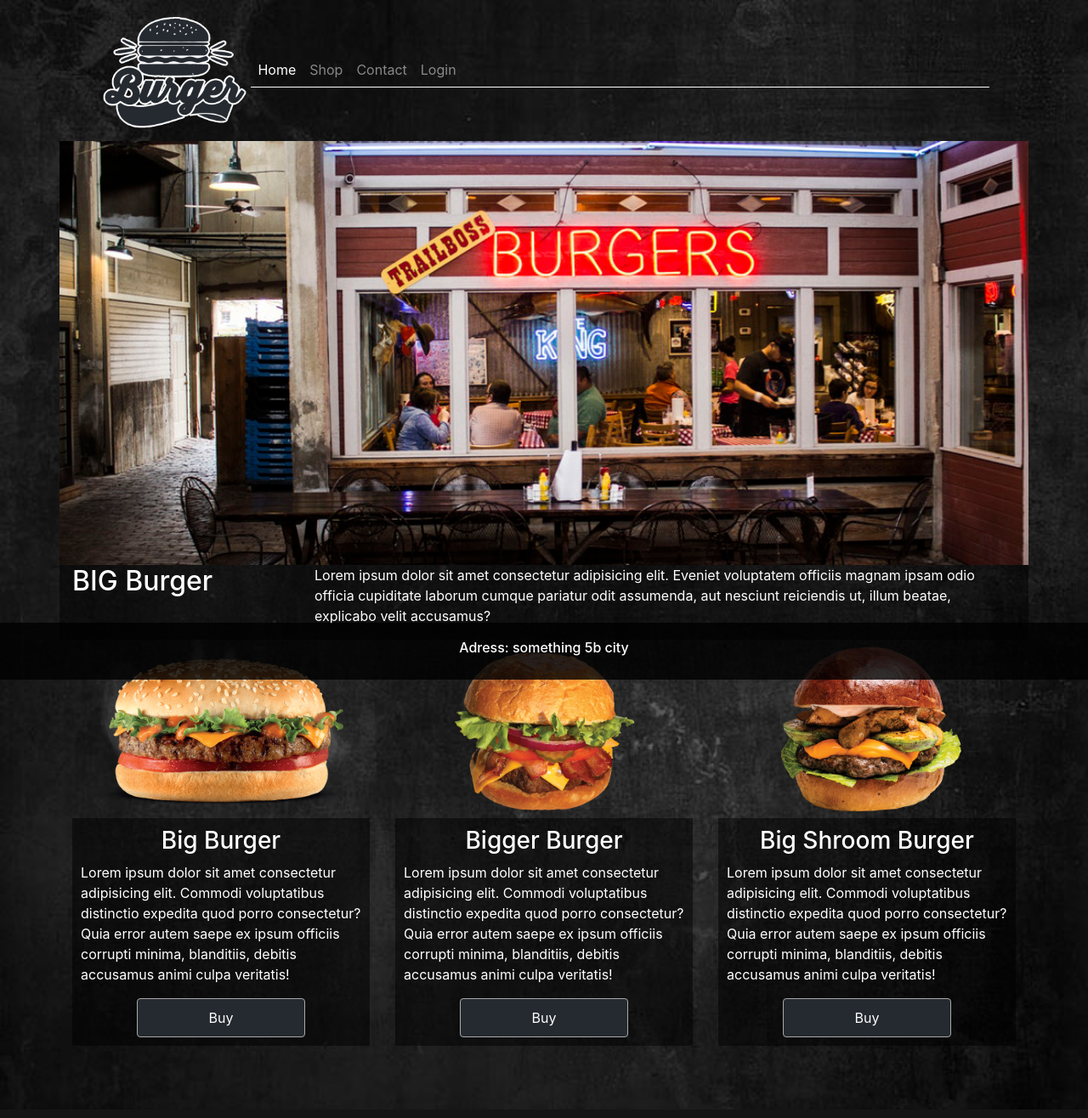
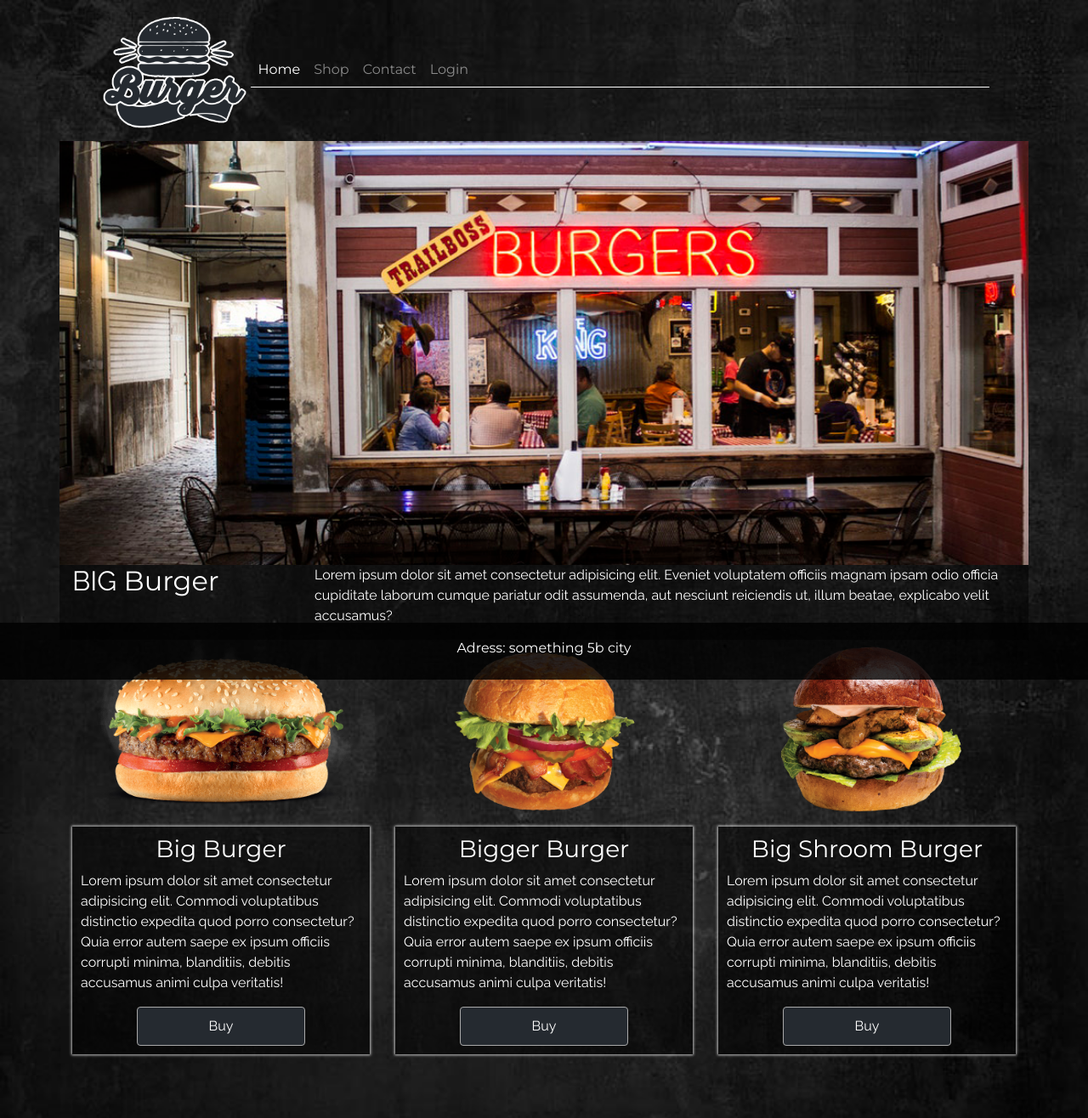
Before and after one commit to birk0169/BigBurgers, a PHP site: page / in a window 1280 px wide. Shown: the whole page at 85% size. Run offline with PHP 8.4, Linux system fonts and the light colour scheme.

Commit message:
Added news fonts

```diff
--- a/css/styles.css
+++ b/css/styles.css
@@ -1,9 +1,12 @@
-p {
+@import url("https://fonts.googleapis.com/css?family=Montserrat|Raleway&display=swap");
+* {
   color: white;
+  font-family: 'Raleway', sans-serif;
 }
 
-h1, h2, h3, h4, h5, h6 {
+h1, h2, h3, h4, h5, h6, a {
   color: white;
+  font-family: 'Montserrat', sans-serif;
 }
 
 body {
@@ -35,6 +38,9 @@ body .header-image {
 article div {
   padding: 10px;
   background: rgba(0, 0, 0, 0.5);
+  -webkit-box-shadow: 0px 0px 3px 1px rgba(255, 255, 255, 0.75);
+          box-shadow: 0px 0px 3px 1px rgba(255, 255, 255, 0.75);
+  margin-top: 10px;
 }
 
 article h3 {
--- a/css/styles.scss
+++ b/css/styles.scss
@@ -1,14 +1,20 @@
+@import url('https://fonts.googleapis.com/css?family=Montserrat|Raleway&display=swap');
+
+
+//Variables
 $black: rgba(0,0,0,0.5);
 $grey: #252a30;
 $white: #fdfdfd;
 $red: #d60004;
 
-p{
+*{
     color: white;
+    font-family: 'Raleway', sans-serif;
 }
 
-h1, h2, h3, h4, h5, h6{
+h1, h2, h3, h4, h5, h6, a{
     color: white;
+    font-family: 'Montserrat', sans-serif;
 }
 
 body{
@@ -39,14 +45,22 @@ body .header-image{
 }
 
 
-//main
+//Main
 main div{
 
 }
 
+//Article
+// article{
+//     box-shadow: 0px 0px 5px 6px rgba(255,255,255,0.75);
+// }
+
 article div{
     padding: 10px;
     background: rgba(0,0,0,0.5);
+    //Not sure on this one \/
+    box-shadow: 0px 0px 3px 1px rgba(255,255,255,0.75);
+    margin-top: 10px;
 }
 
 article h3{
--- a/index.php
+++ b/index.php
@@ -40,7 +40,7 @@
             <!-- Header Image -->
             <div class="row">
                 <div class="col px-0">
-                    <img class="header-image img-fluid px-0" src="img\header-image-3.jpg" alt="">
+                    <img class="header-image img-fluid px-0" src="img\header-image-3.jpg" alt="Burger Resturant">
                 </div>
             </div>
         </header>
@@ -48,7 +48,7 @@
         <main>
             <div class="row background-black">
                 <div class="col-lg-3 col-md-5">
-                    <h2>BIG Burger</h2>
+                    <h2><span class="cursive">BIG</span> Burger</h2>
                 </div>
                 <div class="col-lg-9 col-md-7">
                     <p>Lorem ipsum dolor sit amet consectetur adipisicing elit. Eveniet voluptatem officiis magnam ipsam odio officia cupiditate laborum cumque pariatur odit assumenda, aut nesciunt reiciendis ut, illum beatae, explicabo velit accusamus?</p>
@@ -58,7 +58,7 @@
 
             <div class="row">
                 <article class="col-md-4">
-                    <img class="img-fluid" src="img/burger-1.png" alt="">
+                    <img class="img-fluid" src="img/burger-1.png" alt="The classic and tasty Big Burger">
                     <div>
                         <h3>Big Burger</h3>
                         <p>Lorem ipsum dolor sit amet consectetur adipisicing elit. Commodi voluptatibus distinctio expedita quod porro consectetur? Quia error autem saepe ex ipsum officiis corrupti minima, blanditiis, debitis accusamus animi culpa veritatis!</p>
@@ -66,7 +66,7 @@
                     </div>
                 </article>
                 <article class="col-md-4">
-                    <img class="img-fluid" src="img/burger-2.png" alt="">
+                    <img class="img-fluid" src="img/burger-2.png" alt="The Bigger Burger with extra crispy bacon">
                     <div>
                         <h3>Bigger Burger</h3>
                         <p>Lorem ipsum dolor sit amet consectetur adipisicing elit. Commodi voluptatibus distinctio expedita quod porro consectetur? Quia error autem saepe ex ipsum officiis corrupti minima, blanditiis, debitis accusamus animi culpa veritatis!</p>
@@ -74,7 +74,7 @@
                     </div>
                 </article>
                 <article class="col-md-4">
-                    <img class="img-fluid" src="img/burger-3.png" alt="">
+                    <img class="img-fluid" src="img/burger-3.png" alt="The fluffy and juicy Shroom Burger">
                     <div>
                         <h3>Big Shroom Burger</h3>
                         <p>Lorem ipsum dolor sit amet consectetur adipisicing elit. Commodi voluptatibus distinctio expedita quod porro consectetur? Quia error autem saepe ex ipsum officiis corrupti minima, blanditiis, debitis accusamus animi culpa veritatis!</p>
```
Also changed, not shown: 1 other file.
